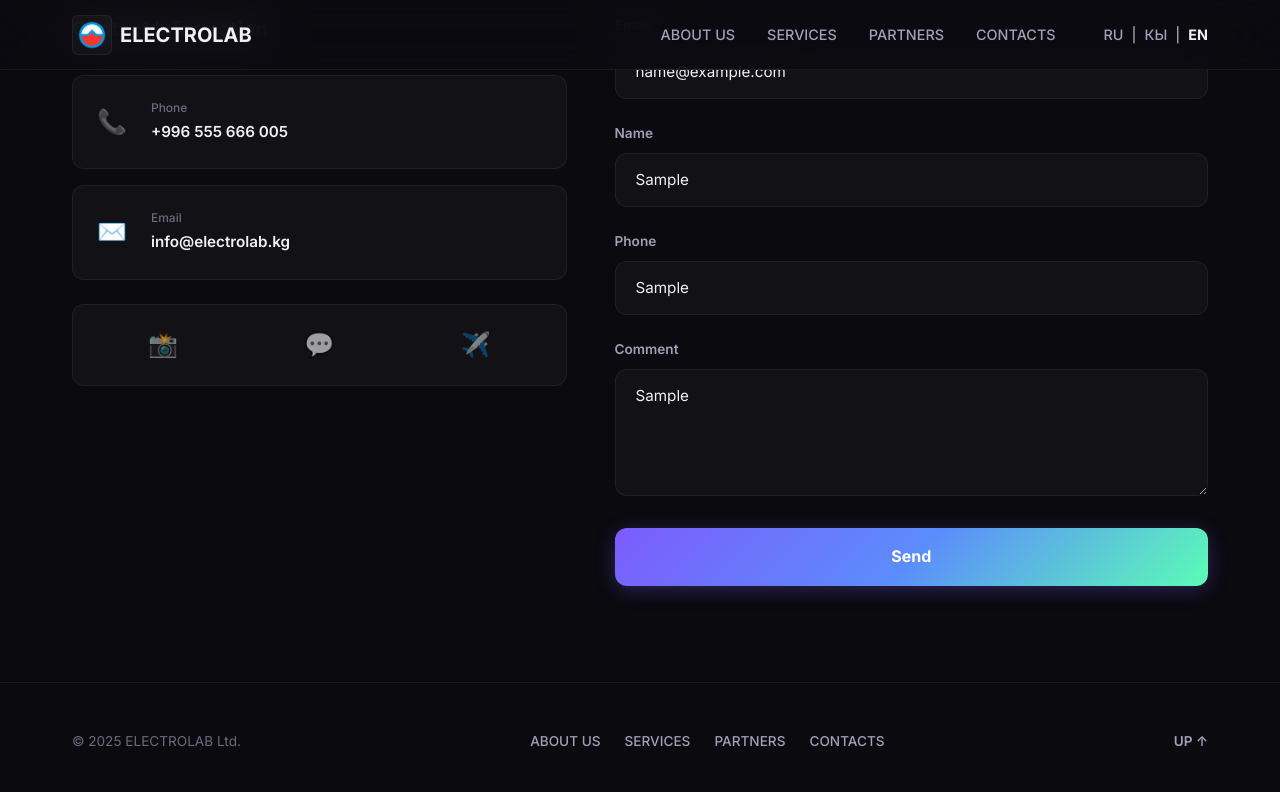
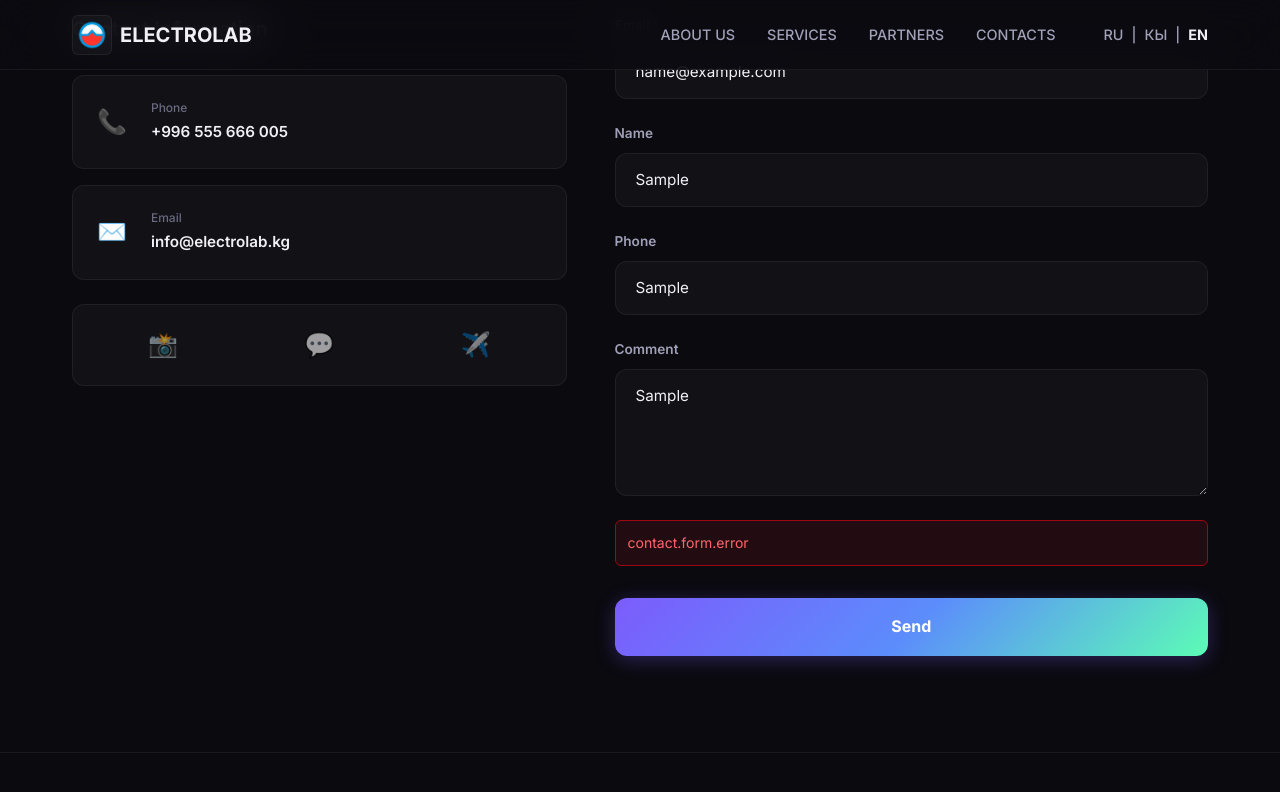
Before and after one commit to RayleeL/electrolab_2, a React (Vite) app: page / in a window 1280 px wide. Both pictures are taken after typing "name@example.com", "Sample", "Sample", "Sample" into the empty fields and a click on the button "Send". Shown: the part 6241-7033 px from the top of the page. Built offline with nearby package versions, Linux system fonts and the light colour scheme; no server answers.

Commit message:
complete form

```diff
--- a/src/App.tsx
+++ b/src/App.tsx
@@ -7,6 +7,8 @@ import img3 from '../assets/3.png';
 import img4 from '../assets/4.png';
 import { useTranslation } from 'react-i18next';
 
+const GOOGLE_SHEETS_URL = 'https://script.google.com/macros/s/AKfycbz1PFqsxeU2wAkWMDddQCGE_gYGITwVdyZ_Jyuo2gL_jxnWXaYVxeD8KXwog0sGdW7otw/exec';
+
 export default function App() {
   const { t, i18n } = useTranslation();
   const aboutRef = useRef<HTMLElement | null>(null);
@@ -14,8 +16,49 @@ export default function App() {
   const [statsTriggered, setStatsTriggered] = useState(false);
   const [animatedNumbers, setAnimatedNumbers] = useState([0, 0, 0, 0]);
 
+  // Contact form state
+  const [contactForm, setContactForm] = useState({
+    email: '',
+    name: '',
+    phone: '',
+    comment: ''
+  });
+  const [contactLoading, setContactLoading] = useState(false);
+  const [contactError, setContactError] = useState<string | null>(null);
+  const [contactSuccess, setContactSuccess] = useState(false);
+
   const changeLanguage = (lng: string) => {
     i18n.changeLanguage(lng);
+  };
+
+  const handleContactSubmit = async (e: React.FormEvent) => {
+    e.preventDefault();
+    setContactLoading(true);
+    setContactError(null);
+
+    try {
+      await fetch(GOOGLE_SHEETS_URL, {
+        method: 'POST',
+        headers: {
+          'Content-Type': 'application/json',
+        },
+        body: JSON.stringify({
+          name: contactForm.name,
+          email: contactForm.email,
+          phone: contactForm.phone,
+          comment: contactForm.comment,
+          source: 'contact_form'
+        }),
+        mode: 'no-cors', // Google Apps Script doesn't set CORS headers
+      });
+
+      setContactSuccess(true);
+      setContactForm({ email: '', name: '', phone: '', comment: '' });
+    } catch (err) {
+      setContactError(t('contact.form.error') || 'Failed to submit form. Please try again.');
+    } finally {
+      setContactLoading(false);
+    }
   };
 
   useEffect(() => {
@@ -322,24 +365,43 @@ export default function App() {
                   </div>
                </div>
 
-               <form className="flex flex-col gap-6" onSubmit={e => e.preventDefault()}>
+               <form className="flex flex-col gap-6" onSubmit={handleContactSubmit}>
                   <div className="flex flex-col gap-2">
                      <label className="text-[0.85rem] font-semibold text-text-secondary">{t('contact.form.email')}</label>
-                     <input type="email" placeholder={t('contact.form.input_email')} required className="input-equus px-5 py-3.5 rounded-xl text-[0.95rem] w-full" />
+                     <input type="email" placeholder={t('contact.form.input_email')} required value={contactForm.email} onChange={e => setContactForm({...contactForm, email: e.target.value})} className="input-equus px-5 py-3.5 rounded-xl text-[0.95rem] w-full" />
                   </div>
                   <div className="flex flex-col gap-2">
                      <label className="text-[0.85rem] font-semibold text-text-secondary">{t('contact.form.name')}</label>
-                     <input type="text" placeholder={t('contact.form.input_name')} required className="input-equus px-5 py-3.5 rounded-xl text-[0.95rem] w-full" />
+                     <input type="text" placeholder={t('contact.form.input_name')} required value={contactForm.name} onChange={e => setContactForm({...contactForm, name: e.target.value})} className="input-equus px-5 py-3.5 rounded-xl text-[0.95rem] w-full" />
                   </div>
                   <div className="flex flex-col gap-2">
                      <label className="text-[0.85rem] font-semibold text-text-secondary">{t('contact.form.phone')}</label>
-                     <input type="text" placeholder={t('contact.form.input_phone')} className="input-equus px-5 py-3.5 rounded-xl text-[0.95rem] w-full" />
+                     <input type="text" placeholder={t('contact.form.input_phone')} value={contactForm.phone} onChange={e => setContactForm({...contactForm, phone: e.target.value})} className="input-equus px-5 py-3.5 rounded-xl text-[0.95rem] w-full" />
                   </div>
                   <div className="flex flex-col gap-2">
                      <label className="text-[0.85rem] font-semibold text-text-secondary">{t('contact.form.comment')}</label>
-                     <textarea rows={4} placeholder={t('contact.form.input_comment')} className="input-equus px-5 py-3.5 rounded-xl text-[0.95rem] w-full resize-y min-h-[120px]"></textarea>
+                     <textarea rows={4} placeholder={t('contact.form.input_comment')} value={contactForm.comment} onChange={e => setContactForm({...contactForm, comment: e.target.value})} className="input-equus px-5 py-3.5 rounded-xl text-[0.95rem] w-full resize-y min-h-[120px]"></textarea>
                   </div>
-                  <button type="submit" className="btn-equus w-full py-4 rounded-xl font-bold mt-2">{t('contact.form.submit')}</button>
+                  {contactError && (
+                    <div className="text-red-400 text-sm bg-red-900/20 border border-red-800 rounded-md p-3">
+                      {contactError}
+                    </div>
+                  )}
+                  {contactSuccess && (
+                    <div className="text-green-400 text-sm bg-green-900/20 border border-green-800 rounded-md p-3">
+                      {t('contact.form.success') || 'Message sent successfully!'}
+                    </div>
+                  )}
+                  <button type="submit" disabled={contactLoading} className="btn-equus w-full py-4 rounded-xl font-bold mt-2 disabled:opacity-50 disabled:cursor-not-allowed flex items-center justify-center gap-2">
+                    {contactLoading ? (
+                      <>
+                        <div className="w-4 h-4 border-2 border-white/30 border-t-white rounded-full animate-spin"></div>
+                        {t('contact.form.submitting') || 'Sending...'}
+                      </>
+                    ) : (
+                      t('contact.form.submit')
+                    )}
+                  </button>
                </form>
             </div>
          </div>
--- a/src/components/Quiz.tsx
+++ b/src/components/Quiz.tsx
@@ -1,6 +1,6 @@
-import { useState } from 'react';
+import React, { useState } from 'react';
 import { motion, AnimatePresence } from 'motion/react';
-import { ArrowRight, CheckCircle2 } from 'lucide-react';
+import { ArrowRight, CheckCircle2, Loader2 } from 'lucide-react';
 import { useTranslation } from 'react-i18next';
 
 export function Quiz() {
@@ -8,13 +8,45 @@ export function Quiz() {
 
   const QUIZ_STEPS = (t('quiz.questions', { returnObjects: true }) as any[]);
 
+  // Replace with your Google Apps Script web app URL
+  const GOOGLE_SHEETS_URL = 'YOUR_GOOGLE_APPS_SCRIPT_URL_HERE';
+
   const [step, setStep] = useState(1);
   const [answers, setAnswers] = useState<Record<number, string>>({});
   const [formData, setFormData] = useState({ name: '', contact: '' });
   const [isSubmitted, setIsSubmitted] = useState(false);
+  const [isLoading, setIsLoading] = useState(false);
+  const [error, setError] = useState<string | null>(null);
 
   const handleOptionSelect = (option: string) => {
     setAnswers(prev => ({ ...prev, [step]: option }));
+  };
+
+  const handleSubmit = async (e: React.FormEvent) => {
+    e.preventDefault();
+    setIsLoading(true);
+    setError(null);
+
+    try {
+      await fetch(GOOGLE_SHEETS_URL, {
+        method: 'POST',
+        headers: {
+          'Content-Type': 'application/json',
+        },
+        body: JSON.stringify({
+          name: formData.name,
+          contact: formData.contact,
+          answers,
+        }),
+        mode: 'no-cors', // Google Apps Script doesn't set CORS headers
+      });
+
+      setIsSubmitted(true);
+    } catch (err) {
+      setError(t('quiz.form.error') || 'Failed to submit form. Please try again.');
+    } finally {
+      setIsLoading(false);
+    }
   };
 
   const nextStep = () => {
@@ -46,16 +78,30 @@ export function Quiz() {
             <h3 className="text-2xl font-bold text-text-primary">{t('quiz.last_step')}</h3>
             <p className="text-text-secondary">{t('quiz.last_step_desc')}</p>
           </div>
-          <form onSubmit={(e) => { e.preventDefault(); setIsSubmitted(true); }} className="space-y-4">
+          <form onSubmit={handleSubmit} className="space-y-4">
             <div>
               <input type="text" required value={formData.name} onChange={e => setFormData({ ...formData, name: e.target.value })} className="w-full input-equus rounded-md px-4 py-3 placeholder:text-text-tertiary" placeholder={t('quiz.form.name_placeholder')} />
             </div>
             <div>
               <input type="text" required value={formData.contact} onChange={e => setFormData({ ...formData, contact: e.target.value })} className="w-full input-equus rounded-md px-4 py-3 placeholder:text-text-tertiary" placeholder={t('quiz.form.contact_placeholder')} />
             </div>
+            {error && (
+              <div className="text-red-400 text-sm bg-red-900/20 border border-red-800 rounded-md p-3">
+                {error}
+              </div>
+            )}
             <div className="flex justify-between items-center pt-6 border-t border-border-color mt-8">
               <button type="button" onClick={prevStep} className="px-6 py-3 rounded-md text-text-secondary hover:text-white hover:bg-bg-card-hover transition-colors font-medium border border-border-color">← {t('quiz.back')}</button>
-              <button type="submit" className="btn-equus px-8 py-3 rounded-md font-medium">{t('quiz.form.submit')}</button>
+              <button type="submit" disabled={isLoading} className="btn-equus px-8 py-3 rounded-md font-medium flex items-center gap-2 disabled:opacity-50 disabled:cursor-not-allowed">
+                {isLoading ? (
+                  <>
+                    <Loader2 className="w-4 h-4 animate-spin" />
+                    {t('quiz.form.submitting') || 'Submitting...'}
+                  </>
+                ) : (
+                  t('quiz.form.submit')
+                )}
+              </button>
             </div>
           </form>
         </motion.div>
--- a/vite.config.ts
+++ b/vite.config.ts
@@ -8,7 +8,6 @@ export default defineConfig(({ mode }) => {
 
   return {
     base: "/",
-
 
     plugins: [react(), tailwindcss()],
 
```
